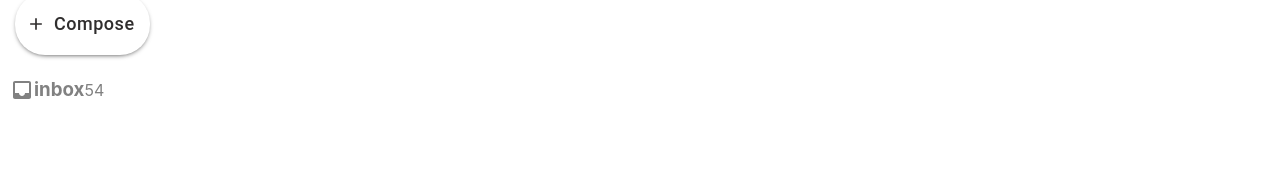
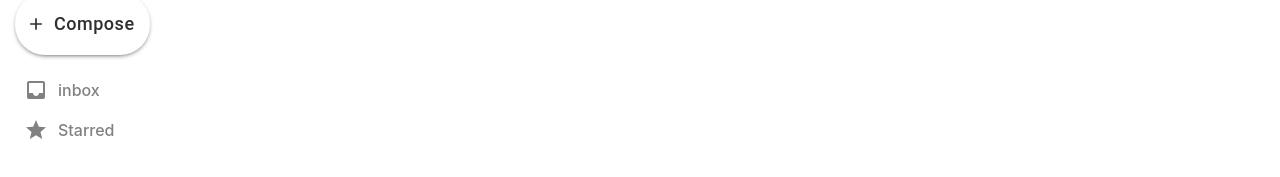
Before and after one commit to harsh-9in/gmailClone, a React (Create React App) app: page / in a window 1280 px wide. Shown: the part 327-504 px from the top of the page. Built offline with nearby package versions, Linux system fonts and the light colour scheme.

Commit message:
Slide Icons Created

```diff
--- a/src/Sidebar.js
+++ b/src/Sidebar.js
@@ -4,7 +4,9 @@ import './Sidebar.css';
 import AddIcon from '@material-ui/icons/Add';
 import SidebarOption from './SidebarOption';
 import InboxIcon from '@material-ui/icons/Inbox';
-
+import StarIcon from '@material-ui/icons/Star';
+// import SentIcon from '@material-ui/icons/Sent';
+// import StarIcon from '@material-ui/icons/Star';
 
 function Sidebar(){
     return(
@@ -14,7 +16,10 @@ function Sidebar(){
             </Button>
 
             <SidebarOption Icon={InboxIcon} title="inbox" number={54}/>
-
+            <SidebarOption Icon={StarIcon} title="Starred" number={0}/>
+            {/* <SidebarOption Icon={SentIcon} title="inbox" number={54}/>
+            <SidebarOption Icon={InboxIcon} title="inbox" number={54}/>
+             */}
         </div>
     );
 }
--- a/src/SidebarOption.css
+++ b/src/SidebarOption.css
@@ -2,9 +2,33 @@
     display: flex;
     align-items: center;
     height: 40px;
-    padding: 0 10px;
+    padding: 0 24px;
     border-top-right-radius: 20px;
     border-bottom-right-radius: 20px;
     cursor: pointer;
     color: #818181;
 }
+
+.sidebarOption:hover{
+    background-color: #fcecec;
+    color: #f18471;
+    font-weight: 800 !important;
+}
+
+
+.sidebarOption>h3{
+    flex: 1;
+    margin-left: 10px;
+    font-size: 16px;
+    font-weight: 500;
+
+}
+
+.sidebarOption>p{
+    display: none;
+    font-weight: 300;
+}
+
+.sidebarOption:hover>p{
+    display: inline;
+}
```
